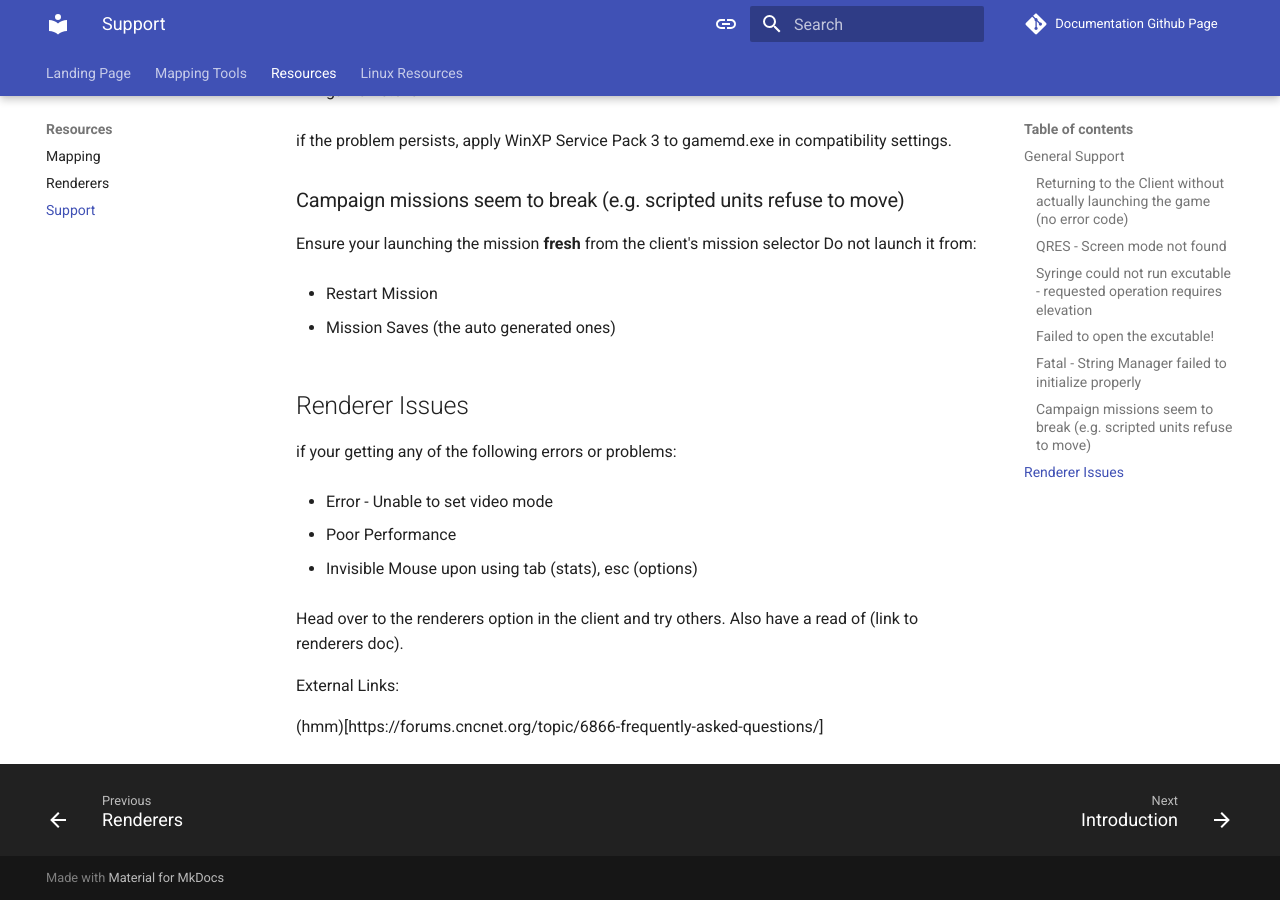
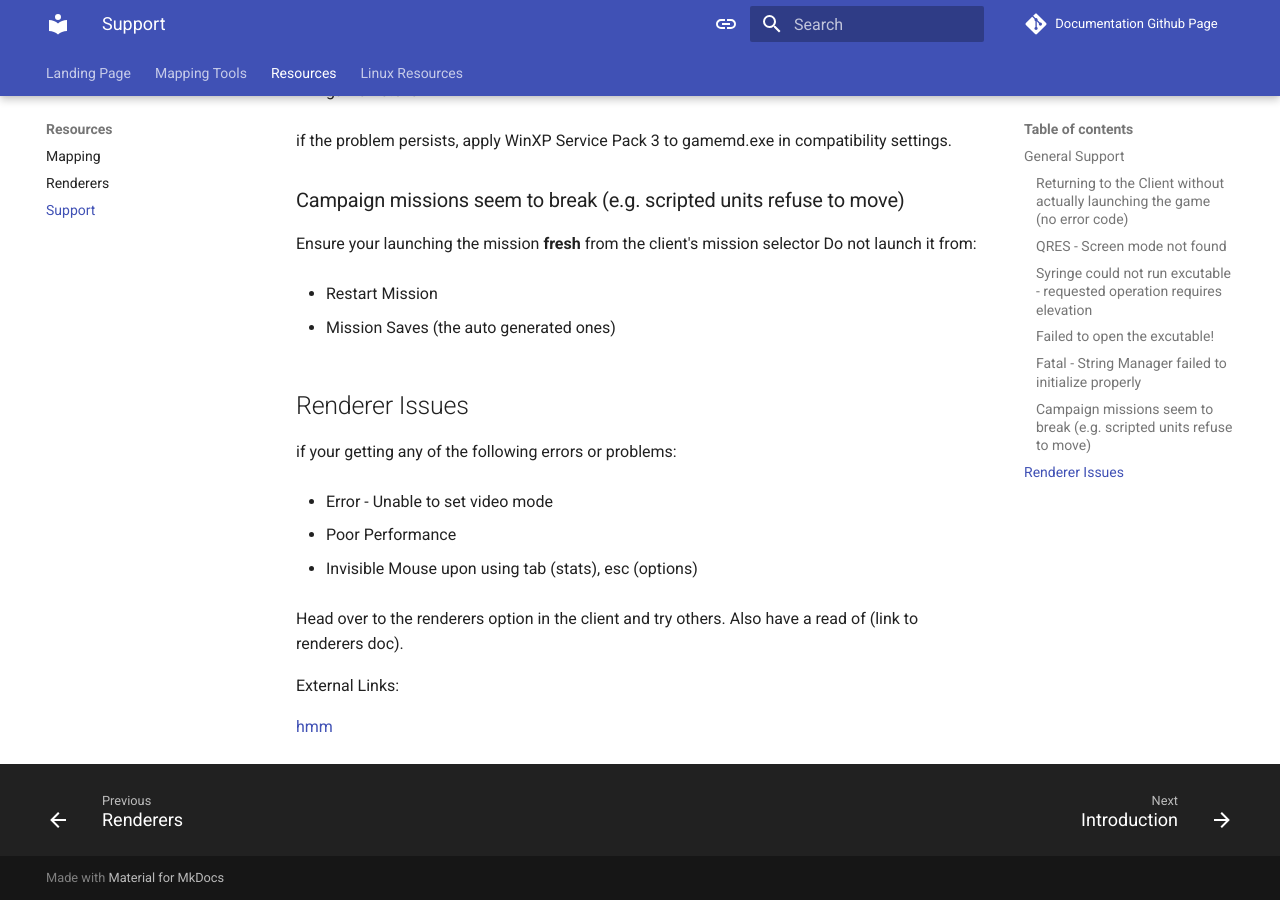
Before and after one commit to CatTanker/cnc_map_tool_guide, an MkDocs documentation site: the page built from docs/generalsupport.md, in a window 1280 px wide and 900 px high, scrolled down 1869 px. Built offline with MkDocs 1.6.1 and Material for MkDocs 9.7.7, drawn with Linux system fonts in a browser that asks for light colours; comment, search, counter and statistics services are not loaded.

Commit message:
link fix

```diff
--- a/docs/generalsupport.md
+++ b/docs/generalsupport.md
@@ -92,4 +92,4 @@ Head over to the renderers option in the client and try others. Also have a read
 
 External Links:
 
-(hmm)[https://forums.cncnet.org/topic/6866-frequently-asked-questions/]
+[hmm](https://forums.cncnet.org/topic/6866-frequently-asked-questions/)
```
